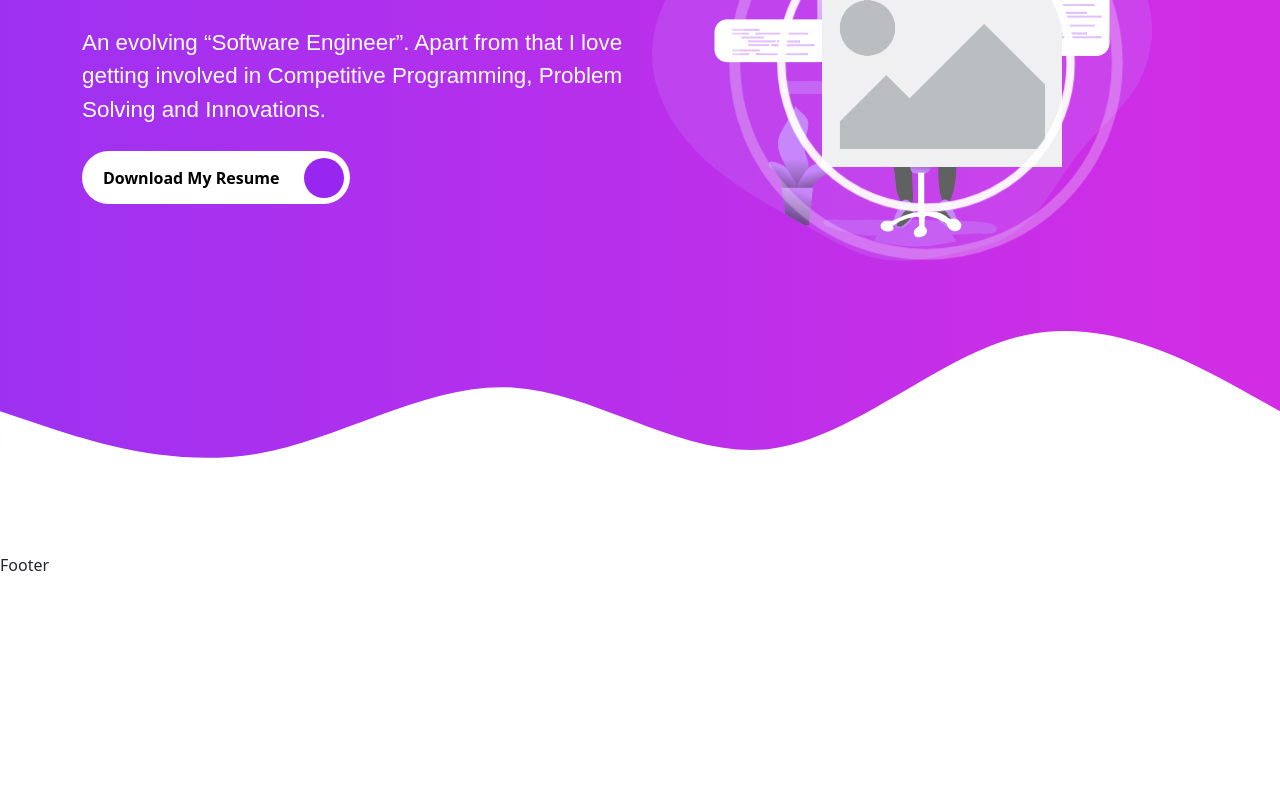
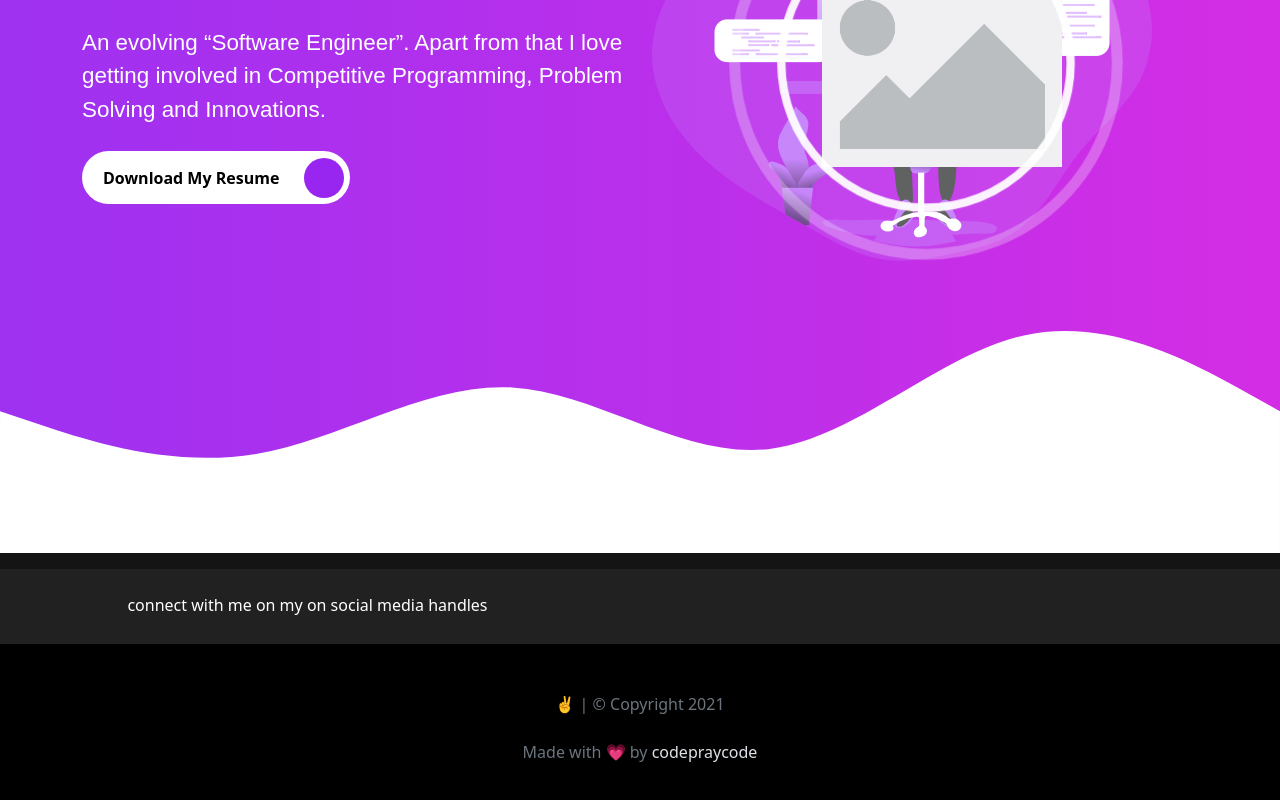
Before and after one commit to codepraycode/codepraycode, a React (Create React App) app: page / in a window 1280 px wide. Shown: the part 391-1191 px from the top of the page. Before the commit the page ends 968 px from the top, so only its background shows below. Built offline with nearby package versions, Linux system fonts and the light colour scheme; a web font is replaced by a local one.

Commit message:
added the footer section

```diff
--- /dev/null
+++ b/public/scss/components/_footer.scss
@@ -0,0 +1,106 @@
+@use '../custom' as *;
+@use '../utils/mixins' as *;
+.footer {
+    padding-top: 1rem;
+    background-color: $footer;
+}
+
+// STYLE THE CONTACT-BOX CONTENT
+.contact-box {
+    position: relative;
+    &__icon {
+        width: 2rem;
+        stroke: $primary;
+        padding-top: 0.5rem;
+        @include media-breakpoint-up(sm) {
+            width: 4rem;
+        }
+    }
+    &__info {
+        padding: 0.4rem;
+        font-weight: 600;
+        &--title {
+            color: $white;
+            text-decoration: none;
+            font-size: 1rem;
+            @include media-breakpoint-up(sm) {
+                font-size: 1.4rem;
+            }
+        }
+        &--subtitle {
+            font-size: 0.8rem;
+            color: $gray-600;
+            text-decoration: none;
+            @include media-breakpoint-up(sm) {
+                font-size: 1rem;
+            }
+        }
+    }
+}
+
+// STYLE THE SOCIAL MEDIA CONTENT
+.footer-sm {
+    a {
+        color: $white;
+        i {
+            font-size: 1rem;
+            margin-left: 1rem;
+            @include media-breakpoint-up(sm) {
+                font-size: 1.6rem;
+            }
+        }
+        &:hover {
+            color: $primary;
+        }
+    }
+}
+
+// STYLE THE CAMPANY INFO CONTENT
+.campany-list {
+    display: block;
+    list-style-type: none;
+    position: relative;
+    li {
+        margin-bottom: 0.5rem;
+        text-decoration: none;
+        a {
+            color: $white;
+            text-decoration: none;
+            &:hover {
+                color: $primary;
+            }
+        }
+    }
+}
+
+// STYLE THE COPYRIGHT  CONTENT
+.footer-bottom {
+    background-color: $black;
+    &__copyright {
+        color: $gray-600;
+        font-weight: 400;
+        a {
+            color: $gray-300;
+            text-decoration: none;
+            &:hover {
+                color: $primary;
+                text-decoration: underline;
+            }
+        }
+    }
+}
+
+// STYLE THE BACK TO TOP BUTTON
+.back-to-top {
+    position: fixed;
+    width: 3rem;
+    height: 3rem;
+    right: 1.875rem;
+    bottom: 1.875rem;
+    z-index: 9999;
+    i {
+        color: $white;
+        font-size: 1rem;
+        @include absoluteCenter;
+    }
+}
--- a/public/scss/components/_index.scss
+++ b/public/scss/components/_index.scss
@@ -1,3 +1,4 @@
 // Import all the components into this file
 @use './navbar';
 @use './hero';
+@use './footer';
--- a/src/components/Footer/index.js
+++ b/src/components/Footer/index.js
@@ -2,8 +2,43 @@ import React from 'react';
 
 const Footer = () => {
     return (
-        <footer>
-            Footer
+        <footer className="footer">
+
+
+            {/* <!-- SOCIAL MEDIA HANDLES  --> */}
+            <div className="footer-sm" style={{backgroundColor: "#212121"}}>
+                <div className="container">
+                <div className="row py-4 text-center text-white">
+                    <div className="col-lg-5 col-md-6 mb-4 mb-md-0">
+                    connect with me on my on social media handles
+                    </div>
+                    <div className="col-lg-7 col-md-6">
+                    <a href="https://facebook.com/codepraycode"><i className="fab fa-facebook"></i></a>
+                    <a href="https://twitter.com/codepraycode"><i className="fab fa-twitter"></i></a>
+                    <a href="https://github.com/codepraycode"><i className="fab fa-github"></i></a>
+                    <a href="https://linkdin.com/codepraycode"><i className="fab fa-linkedin"></i></a>
+                    <a href="https://instagram.com/code_pray_code"><i className="fab fa-instagram"></i></a>
+                    </div>
+                </div>
+                </div>
+            </div>
+
+
+
+            {/* <!-- COPYRIGHT INFO  --> */}
+            <div className="footer-bottom pt-5 pb-5">
+                <div className="container">
+                <div className="row text-center text-white">
+                    <div className="col-12">
+                    <div className="footer-bottom__copyright">
+                        ✌ | &copy; Copyright 2021 <br/><br/>
+
+                        Made with 💗 by <a href="/" >codepraycode</a>
+                    </div>
+                    </div>
+                </div>
+                </div>
+            </div>
         </footer>
     );
 };
```
Also changed, not shown: public/assets/css/styles.css, 1 other file (tests, documents, lock files or other folders).
